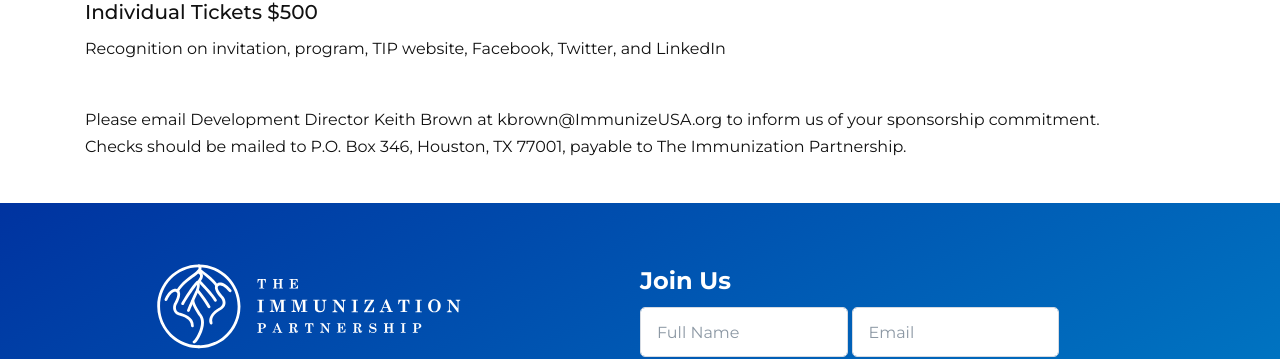
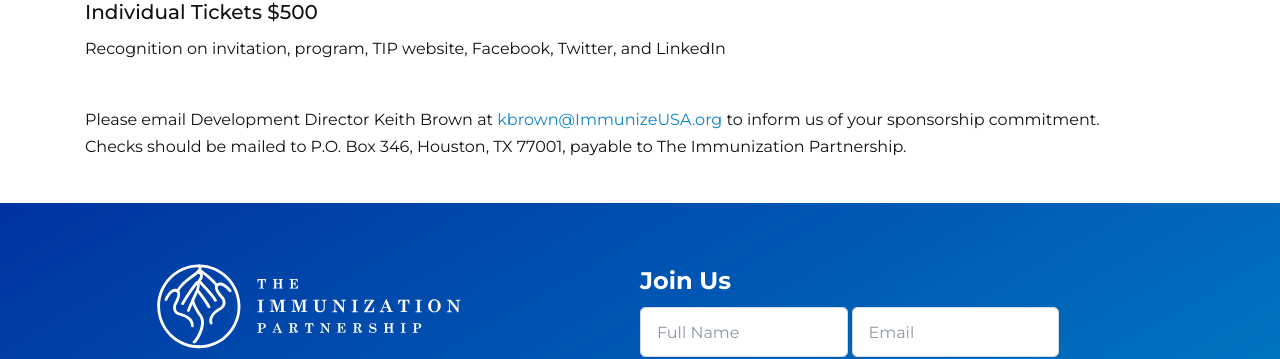
Before and after one commit to aitshuber/immunizecc, a Jekyll site: the page built from luncheon2023.html, in a window 1280 px wide. Shown: the part 1183-1542 px from the top of the page. Built offline with Jekyll 4.4.1, drawn with Linux system fonts in a browser that asks for light colours; some web fonts are replaced; a script that is not in the unit is left out; comment, search, counter and statistics services are not loaded; part of the change alters nothing that is shown.

```diff
--- a/luncheon2023.html
+++ b/luncheon2023.html
@@ -25,7 +25,7 @@ permalink: Luncheon2023
                    <p>Seating for 8 at the event, and name recognition on invitation, program, TIP website, Facebook, Twitter, and LinkedIn.</p>
                    <h5><br />Individual Tickets $500</h5>
                    <p>Recognition on invitation, program, TIP website, Facebook, Twitter, and LinkedIn<br />&nbsp;</p>
-                   <p>Please email Development Director Keith Brown at kbrown@ImmunizeUSA.org to inform us of your sponsorship commitment.<br />Checks should be mailed to P.O. Box 346, Houston, TX 77001, payable to The Immunization Partnership.<br />&nbsp;</p>
+                   <p>Please email Development Director Keith Brown at <a href="mailto:kbrown@ImmunizeUSA.org">kbrown@ImmunizeUSA.org</a> to inform us of your sponsorship commitment.<br />Checks should be mailed to P.O. Box 346, Houston, TX 77001, payable to The Immunization Partnership.<br />&nbsp;</p>
                  </div>
                </div>
              </div>
```
